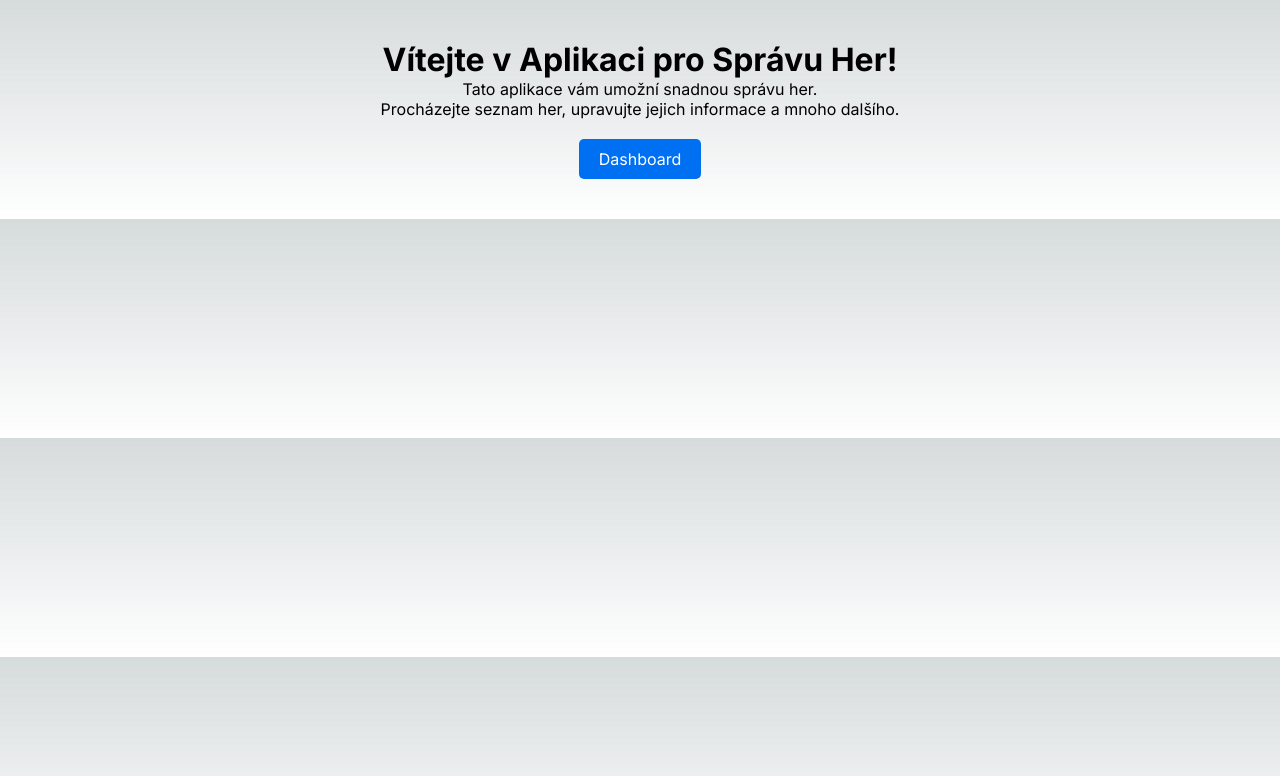
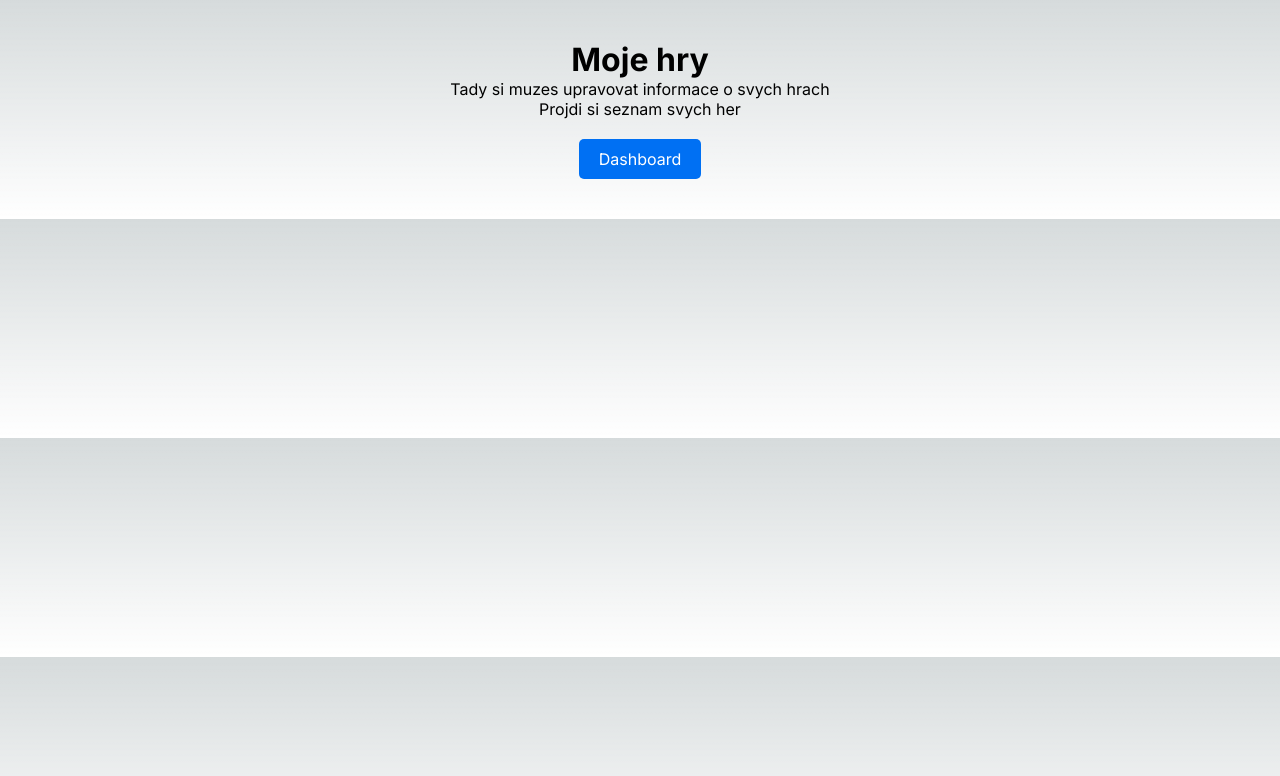
Before and after one commit to tommys0/warc2-nextjs, a Next.js app in the folder my-first-app/: page / in a window 1280 px wide. Shown: the top 776 px of the page. Built offline with nearby package versions, Linux system fonts and the light colour scheme.

Commit message:
Little editing

```diff
--- a/my-first-app/src/app/games/[id]/edit/page.js
+++ b/my-first-app/src/app/games/[id]/edit/page.js
@@ -4,10 +4,6 @@ import Link from "next/link";
 
 export default function Page({ params }) {
     const selectedGame = gamesData.find(game => game.id === parseInt(params.id));
-
-    if (!selectedGame) {
-        return <p>Game not found</p>;
-    }
 
     return (
         <div className={styles.gameDetails}>
--- a/my-first-app/src/app/page.js
+++ b/my-first-app/src/app/page.js
@@ -4,9 +4,9 @@ import styles from './page.module.css';
 export default function Home() {
     return (
         <div className={styles.container}>
-            <h1> Vítejte v Aplikaci pro Správu Her!</h1>
-            <p>Tato aplikace vám umožní snadnou správu her.</p>
-            <p>Procházejte seznam her, upravujte jejich informace a mnoho dalšího.</p>
+            <h1>Moje hry</h1>
+            <p>Tady si muzes upravovat informace o svych hrach</p>
+            <p>Projdi si seznam svych her</p>
             <Link href="/games">
                 <p className={styles.link}>Dashboard</p>
             </Link>
```
